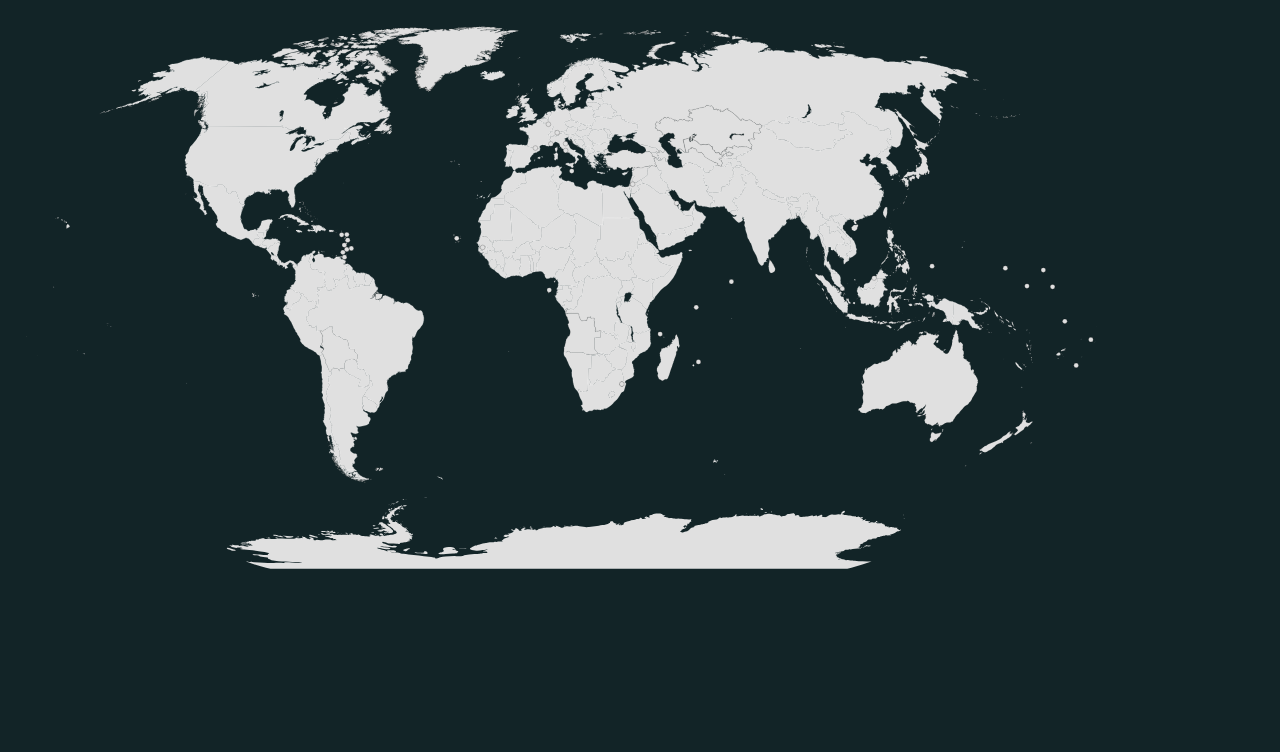
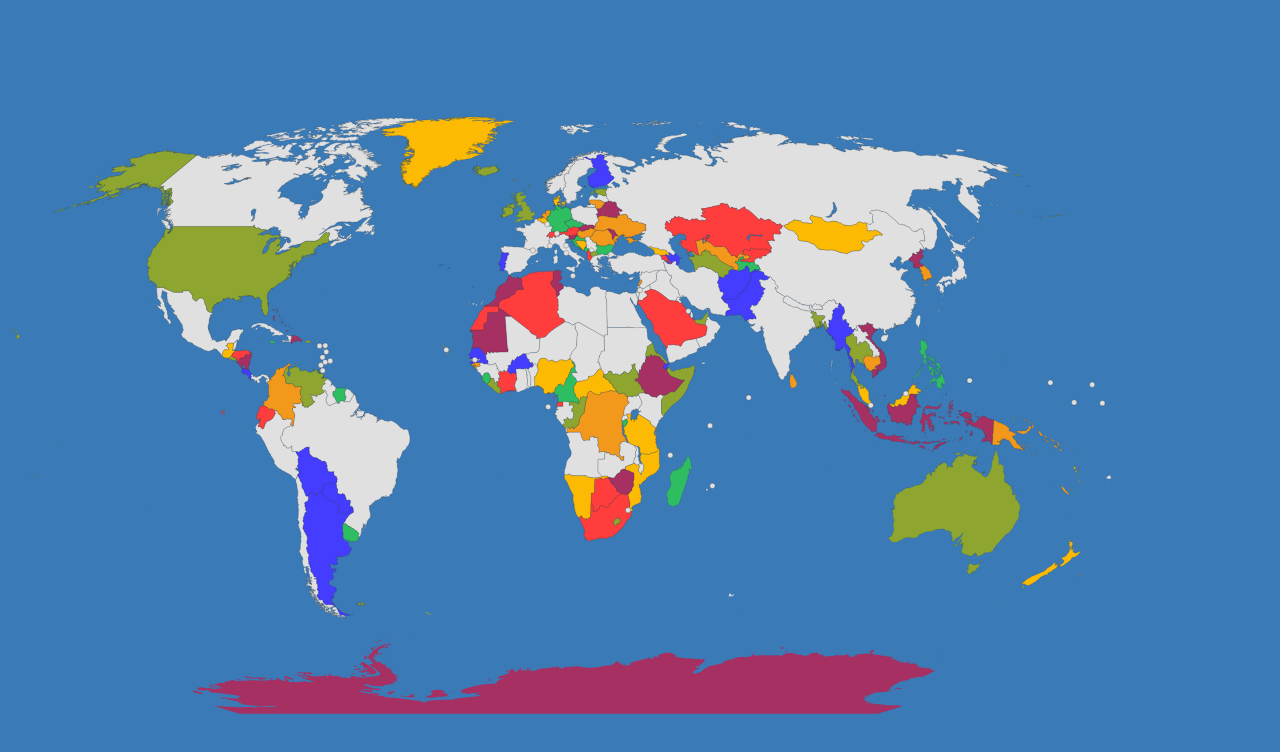
Before and after one commit to BlueberryTech123/music-thing, a plain HTML site: page index.html in a window 1280 px wide. Drawn offline with Linux system fonts and the light colour scheme.

Commit message:
Added map colors

```diff
--- a/index.html
+++ b/index.html
@@ -8,8 +8,9 @@
     <title>Document</title>
 
     <link rel="stylesheet" href="style.css">
+    <script src="script.js"></script>
 </head>
-<body onload="fetch('BlankMap-World-Sovereign_Nations.svg').then(async function(res) {document.getElementById('map').innerHTML = await res.text()});">
+<body onload="loadMap()">
     <div id="map"></div>
 </body>
 </html>
--- /dev/null
+++ b/script.js
@@ -0,0 +1,40 @@
+let colors = ["#fcba03", "#ff3d3d", "#443dff", "#2fbd61", "#f2981b", "#8ea630", "#a63061"];
+
+
+function colorFromString(str) {
+    return colorFromIndex(str.charCodeAt(0) + str.charCodeAt(colors.length - 1));
+}
+function colorFromIndex(index) {
+    return colors[index % colors.length];
+}
+
+function setColor(element, color) {
+    element.style.stroke = "#333";
+    element.style.fill = color;
+}
+
+function loadMap() {
+    fetch("BlankMap-World-Sovereign_Nations.svg").then(async function(res) {
+        document.getElementById("map").innerHTML = await res.text();
+
+        document.querySelectorAll("path").forEach((element) => {
+            const name = element.querySelector("title");
+            if (!name) return;
+            const color = colorFromString(name.innerHTML);
+
+            setColor(element, color);
+        });
+
+        document.querySelectorAll("g").forEach((element) => {
+            const name = element.querySelector("title");
+            if (!name) return;
+            const color = colorFromString(name.innerHTML);
+
+            setColor(element, color);
+
+            element.querySelectorAll("path").forEach((element2) => {
+                setColor(element2, color);
+            });
+        });
+    });
+}
--- a/style.css
+++ b/style.css
@@ -1,12 +1,13 @@
 body {
-    background: #122427;
+    background: #3a7ab6;
 }
 #map {
     height: 100vh;
 }
-path {
-    stroke: #525252;
+#map svg {
+    height: 100%;
 }
-path:hover {
+g:hover {
     filter: brightness(120%);
+    cursor: pointer;
 }
```
